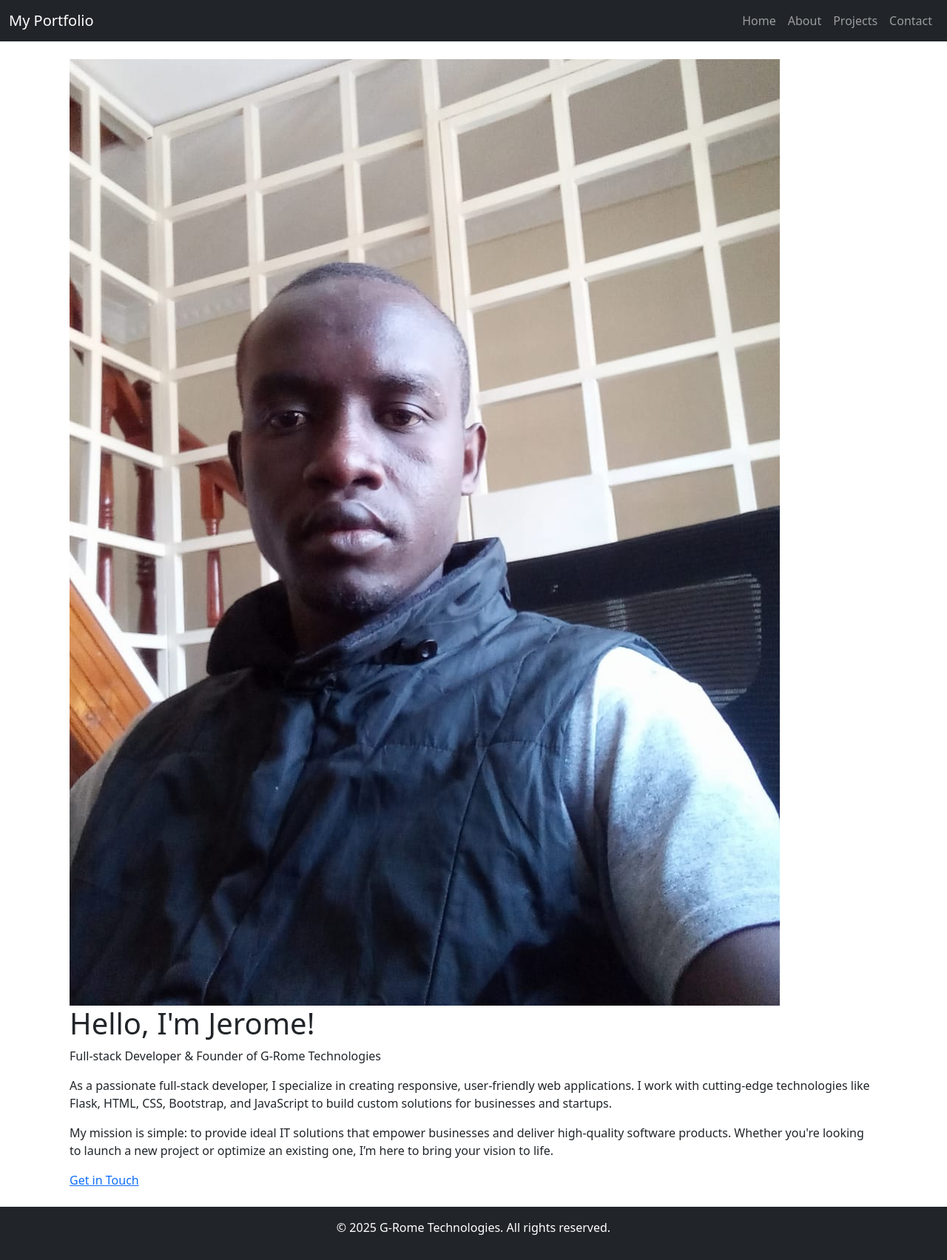
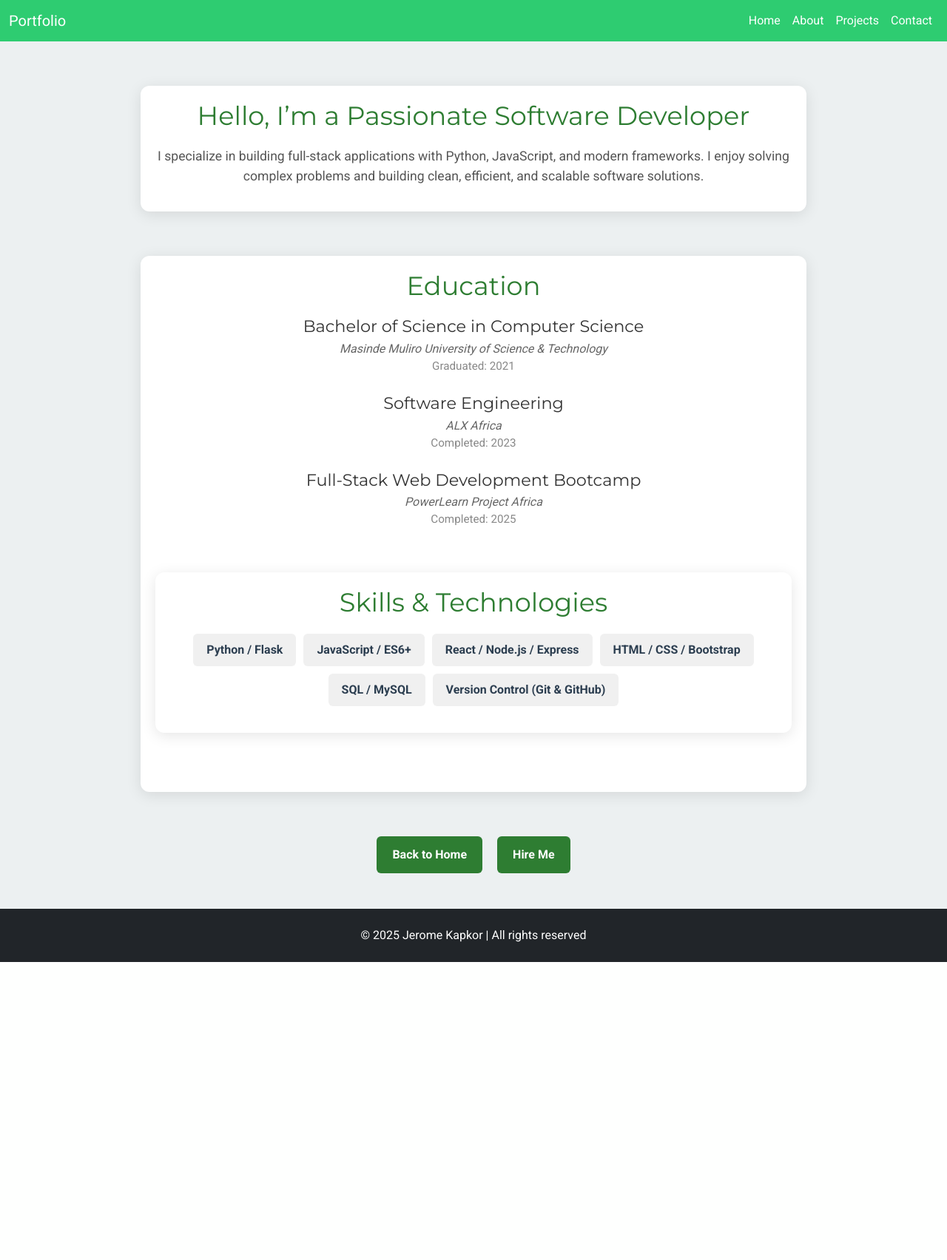
Before and after one commit to jerome002/webportfolio, a Flask app: page /about in a window 1280 px wide. Shown: the whole page at 74% size. After the commit the page ends 1301 px from the top, so only its background shows below. Run offline with Flask 3, Linux system fonts and the light colour scheme.

```diff
--- a/app.py
+++ b/app.py
@@ -1,26 +1,34 @@
-from flask import Flask, render_template
+from flask import Flask, render_template, request, redirect, url_for, flash
+from datetime import datetime
 import os
 from dotenv import load_dotenv
 # Load environment variables from .env file
 load_dotenv()
-# Initialize Flask app
+
+
 app = Flask(__name__)
+app.config['SECRET_KEY'] = os.getenv #Needed for flash messages
 
-@app.route('/')
+@app.route("/")
 def home():
-    return render_template('index.html')
-
-@app.route('/about')
+   return render_template("index.html", name="Jerome Kapkor", current_year=datetime.now().year)
+@app.route("/projects")
+def projects():
+    projects = [
+        {"title": "Portfolio Website", "description": "A personal portfolio website.", "link": "#"},
+        {"title": "E-Commerce App", "description": "Full-featured e-commerce web app.", "link": "#"},
+        {"title": "REST API", "description": "A RESTful API built with Flask.", "link": "#"},
+        {"title": "Chat Application", "description": "Real-time chat app using WebSockets.", "link": "#"},
+        {"title": "Blog Platform", "description": "A blogging platform with user authentication.", "link": "#"},
+    ]
+    return render_template("projects.html ", name="Jerome Kapkor", projects=projects, current_year=datetime.now().year)
+@app.route("/about")
 def about():
-    return render_template('about.html')
-
-@app.route('/projects')
-def projects():
-
-    return render_template('projects.html')
+    return render_template("about.html", name="Jerome Kapkor", current_year=datetime.now().year)
 
 @app.route('/contact')
 def contact():
+
     return render_template('contact.html')
 
 if __name__ == '__main__':
--- a/templates/about.html
+++ b/templates/about.html
@@ -1,28 +1,50 @@
 {% extends "base.html" %}
+{% block title %}About Me{% endblock %}
+{% block content %}
 
-{% block title %}About Me - Jerome{% endblock %}
+<section class="about-section">
+  <h1>Hello, I’m a Passionate Software Developer</h1>
+  <p>I specialize in building full-stack applications with Python, JavaScript, and modern frameworks. I enjoy solving complex problems and building clean, efficient, and scalable software solutions.</p>
+</section>
 
-{% block content %}
-    <section class="about-me">
-        <div class="container">
-            <div class="profile-photo">
-                <img src="{{ url_for('static', filename='profile.jpeg') }}" alt="Jerome's Profile Photo">
-            </div>
-            <div class="content">
-                <h1>Hello, I'm Jerome!</h1>
-                <p class="title">Full-stack Developer & Founder of G-Rome Technologies</p>
-                <p>
-                    As a passionate full-stack developer, I specialize in creating responsive, user-friendly web applications.
-                    I work with cutting-edge technologies like Flask, HTML, CSS, Bootstrap, and JavaScript to build custom solutions
-                    for businesses and startups.
-                </p>
-                <p>
-                    My mission is simple: to provide ideal IT solutions that empower businesses and deliver high-quality software products.
-                    Whether you're looking to launch a new project or optimize an existing one, I’m here to bring your vision to life.
-                </p>
-               <a href="{{ url_for('contact') }}" class="cta-button">Get in Touch</a>
 
-            </div>
-        </div>
-    </section>
+<section class="education-section">
+  <h2>Education</h2>
+
+  <div class="education-entry">
+    <h3>Bachelor of Science in Computer Science</h3>
+    <div class="institution">Masinde Muliro University of Science & Technology</div>
+    <div class="duration">Graduated: 2021</div>
+  </div>
+
+  <div class="education-entry">
+    <h3>Software Engineering</h3>
+    <div class="institution">ALX Africa</div>
+    <div class="duration">Completed: 2023</div>
+  </div>
+
+  <div class="education-entry">
+    <h3>Full-Stack Web Development Bootcamp</h3>
+    <div class="institution">PowerLearn Project Africa</div>
+    <div class="duration">Completed: 2025</div>
+  </div>
+  <section class="skills-section">
+  <h2>Skills & Technologies</h2>
+  <ul class="skills-list">
+    <li>Python / Flask</li>
+    <li>JavaScript / ES6+</li>
+    <li>React / Node.js / Express</li>
+    <li>HTML / CSS / Bootstrap</li>
+    <li>SQL / MySQL</li>
+    <li>Version Control (Git & GitHub)</li>
+  </ul>
+</section>
+
+
+</section>
+ <div class="cta-buttons">
+    <a href="{{ url_for('home') }}" class="btn">Back to Home</a>
+    <a href="{{ url_for('contact') }}" class="btn">Hire Me</a>
+  </div>
+
 {% endblock %}
--- a/templates/base.html
+++ b/templates/base.html
@@ -2,63 +2,42 @@
 <html lang="en">
 <head>
     <meta charset="UTF-8">
-    <meta name="description" content="Jerome Kapkor's Portfolio - A showcase of my projects and skills as a software developer.">
-    <meta name="keywords" content="Jerome Kapkor, Portfolio, Software Developer, Projects, Skills">
     <meta name="viewport" content="width=device-width, initial-scale=1.0">
-    <title>{% block title %}My Portfolio{% endblock %}</title>
-    <!-- Bootstrap CSS -->
-    <link href="https://cdn.jsdelivr.net/npm/bootstrap@5.1.3/dist/css/bootstrap.min.css" rel="stylesheet">
-    <!-- Font Awesome CDN for icons -->
-<link rel="stylesheet" href="https://cdnjs.cloudflare.com/ajax/libs/font-awesome/6.5.0/css/all.min.css">
+    <title>{{ name }}</title>
+    <link href="https://cdn.jsdelivr.net/npm/bootstrap@5.3.2/dist/css/bootstrap.min.css" rel="stylesheet">
   <!-- Google Fonts -->
-<link href="https://fonts.googleapis.com/css2?family=Poppins:wght@300;400;600&display=swap" rel="stylesheet">
-
-    <!-- Custom CSS -->
-    <link rel="stylesheet" href="{{ url_for('static', filename='css/style.css') }}">
+  <link href="https://fonts.googleapis.com/css?family=Roboto:400,700|Montserrat:400,700&display=swap" rel="stylesheet">
+  <link rel="stylesheet" href="{{ url_for('static', filename='style.css') }}">
 </head>
 <body>
-    <!-- Navbar -->
-    <nav class="navbar navbar-expand-lg navbar-dark bg-dark">
+
+  <!-- Your Custom Navbar -->
+<nav class="navbar navbar-expand-lg navbar-emerald">
     <div class="container-fluid">
-            <a class="navbar-brand" href="/">My Portfolio</a>
-            <button class="navbar-toggler" type="button" data-bs-toggle="collapse" data-bs-target="#navbarNav" aria-controls="navbarNav" aria-expanded="false" aria-label="Toggle navigation">
+  <a class="navbar-brand" href="{{ url_for('home') }}">Portfolio</a>
+  <button class="navbar-toggler" type="button" data-toggle="collapse" data-target="#navbarNav"
+    aria-controls="navbarNav" aria-expanded="false" aria-label="Toggle navigation">
     <span class="navbar-toggler-icon"></span>
   </button>
   <div class="collapse navbar-collapse" id="navbarNav">
   <ul class="navbar-nav ms-auto">
-                    <li class="nav-item">
-                        <a class="nav-link" href="/">Home</a>
-                    </li>
-                    <li class="nav-item">
-                        <a class="nav-link" href="/about">About</a>
-                    </li>
-                    <li class="nav-item">
-                        <a class="nav-link" href="/projects">Projects</a>
-                    </li>
-                    <li class="nav-item">
-                        <a class="nav-link" href="/contact">Contact</a>
-                    </li>
+    <li class="nav-item"><a class="nav-link" href="{{ url_for('home') }}">Home</a></li>
+    <li class="nav-item"><a class="nav-link" href="{{ url_for('about') }}">About</a></li>
+    <li class="nav-item"><a class="nav-link" href="{{ url_for('projects') }}">Projects</a></li>
+    <li class="nav-item"><a class="nav-link" href="{{ url_for('contact') }}">Contact</a></li>
   </ul>
 </div>
-        </div>
+
 </nav>
 
-    <div class="wrapper">
-
-    <!-- Main Content -->
-     <main class="container mt-4">
-        {% block content %}
-        {% endblock %}
+<main>
+{% block content %}{% endblock %}
 </main>
 
-    <!-- Footer -->
-    <footer class="bg-dark text-white text-center py-3 mt-4">
-        <p>&copy; 2025 G-Rome Technologies. All rights reserved.</p>
+<footer class="text-center py-4 bg-dark text-white mt-5">
+    &copy; {{ current_year }} Jerome Kapkor | All rights reserved
 </footer>
-    </div>
 
-    <!-- Bootstrap JS and Popper.js -->
-    <script src="https://cdn.jsdelivr.net/npm/@popperjs/core@2.11.6/dist/umd/popper.min.js"></script>
-    <script src="https://cdn.jsdelivr.net/npm/bootstrap@5.1.3/dist/js/bootstrap.min.js"></script>
+<script src="https://cdn.jsdelivr.net/npm/bootstrap@5.3.2/dist/js/bootstrap.bundle.min.js"></script>
 </body>
 </html>
```
Also changed, not shown: render.yaml (added, +10 -0 lines), templates/contact.html (+13 -20 lines), templates/index.html (+10 -22 lines), templates/projects.html (+17 -34 lines), README.md. Lines whose indentation alone changed are shown as unchanged.
